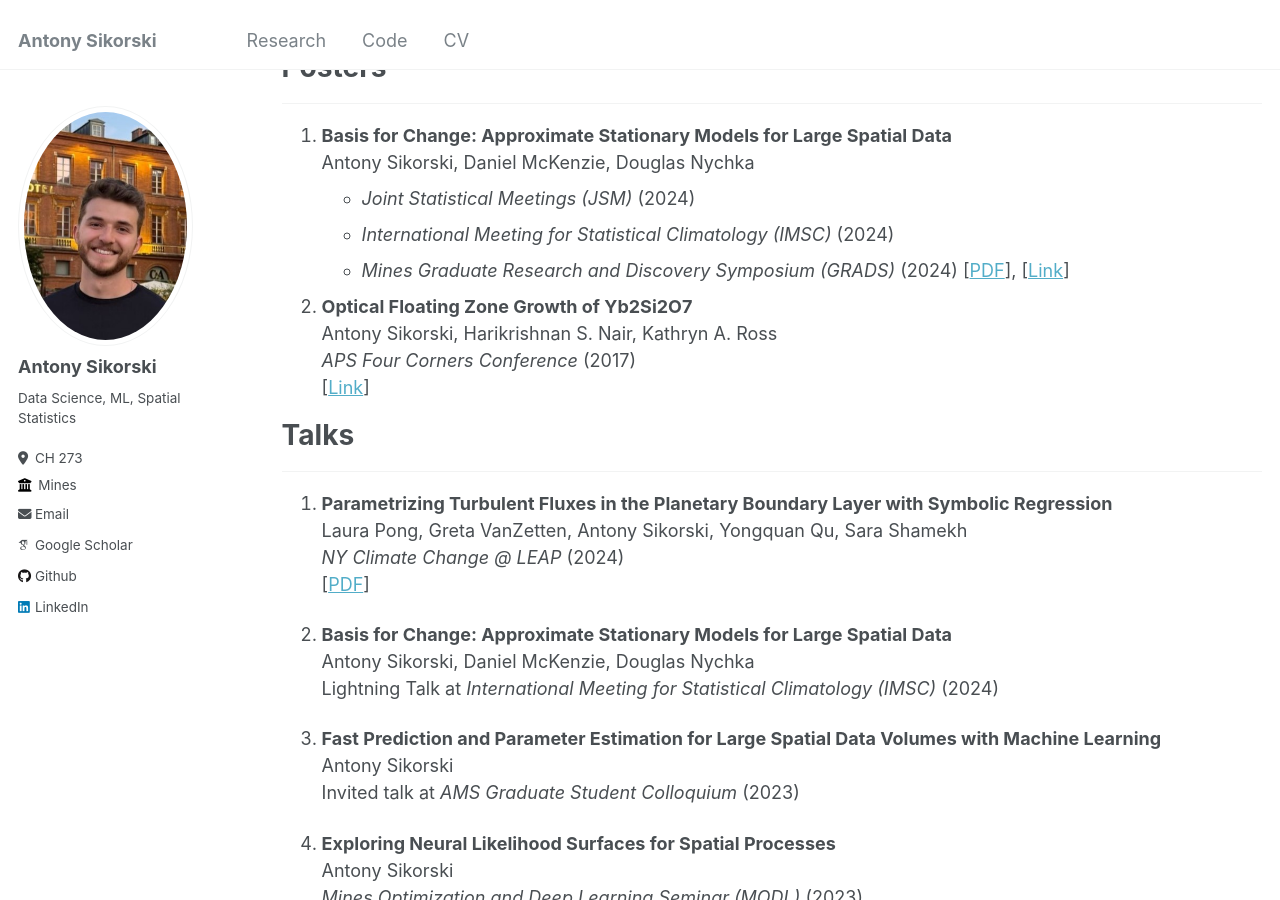
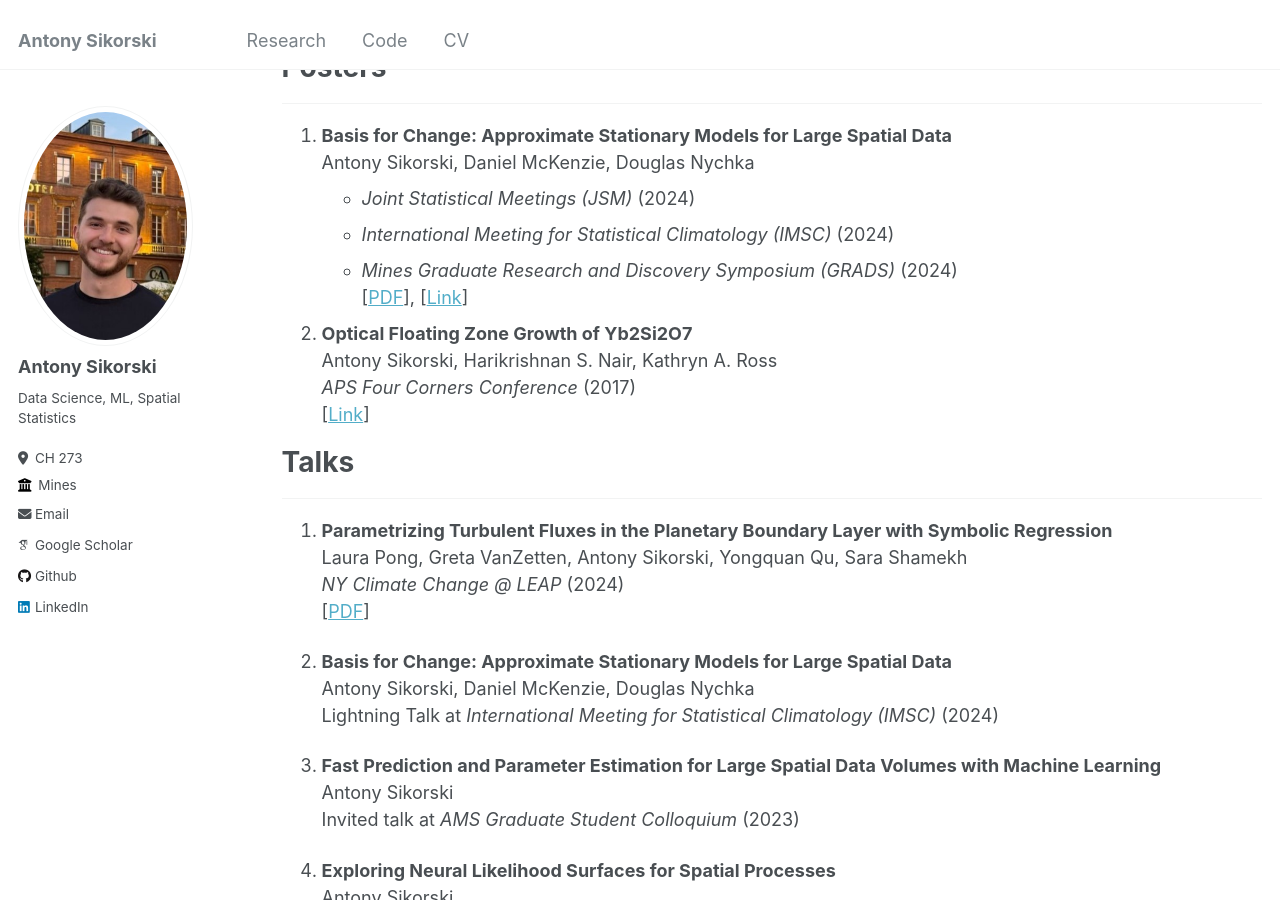
Before and after one commit to antonyxsik/antonyxsik.github.io, a Jekyll site: the page built from _pages/research.md, in a window 1280 px wide and 900 px high, scrolled down 512 px. Built offline with Jekyll 4.4.1, drawn with Linux system fonts in a browser that asks for light colours; some web fonts are replaced.

```diff
--- a/_pages/research.md
+++ b/_pages/research.md
@@ -30,7 +30,7 @@ All of my publications can also be found on my [Google Scholar](https://scholar.
     Antony Sikorski, Daniel McKenzie, Douglas Nychka \\
     - *Joint Statistical Meetings (JSM)* (2024)
     - *International Meeting for Statistical Climatology (IMSC)* (2024)
-    - *Mines Graduate Research and Discovery Symposium (GRADS)* (2024)
+    - *Mines Graduate Research and Discovery Symposium (GRADS)* (2024) \\
     [[PDF](https://antonyxsik.github.io/files/basis_poster.pdf)], [[Link](https://repository.mines.edu/handle/11124/179041)]
 
 2. **Optical Floating Zone Growth of Yb2Si2O7** \\
```
